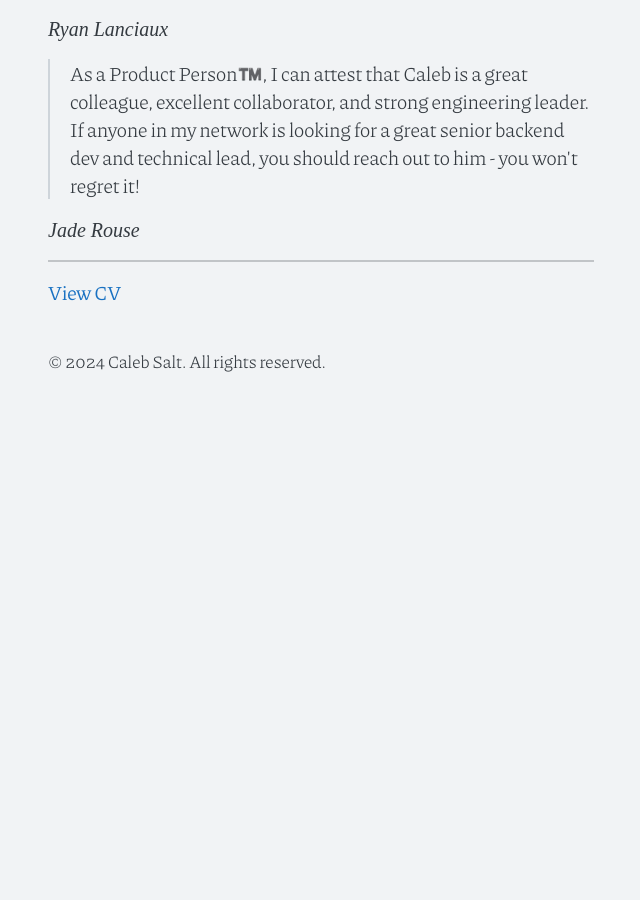
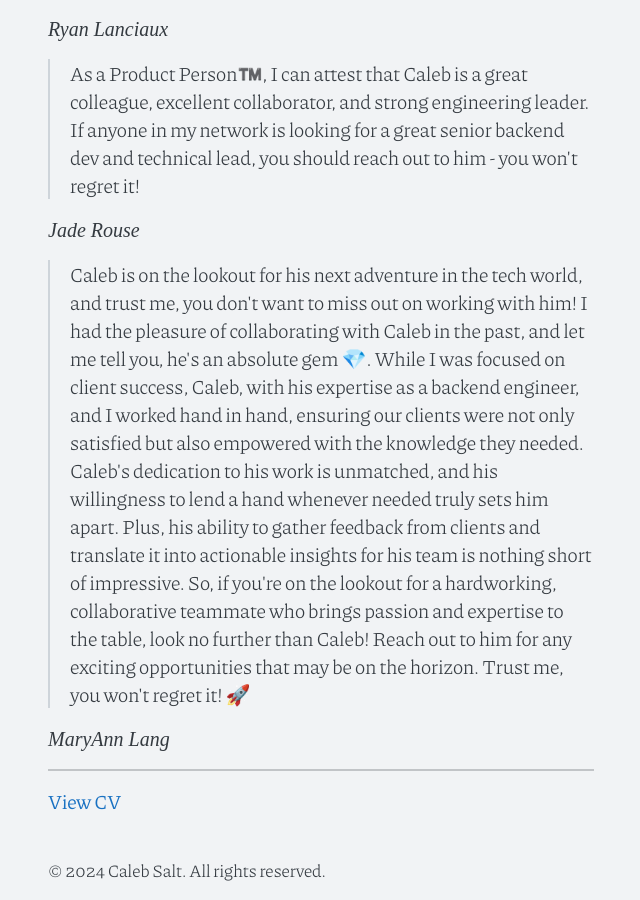
Before and after one commit to voidnologo/voidnologo.github.io, a Jekyll site: the page built from index.md, in a window 1280 px wide and 900 px high, scrolled down 2379 px. Shown: the whole window, without its empty margins (319-959 px from the left). Built offline with Jekyll 4.4.1, drawn with Linux system fonts in a browser that asks for light colours; some web fonts are replaced; before the commit the page ends 2793 px from its top, so only the background shows below that.

Commit message:
maryann lang testimonial

```diff
--- a/index.md
+++ b/index.md
@@ -60,6 +60,14 @@ Everyday I want to learn something new and feel challenged to improve.
 </blockquote>
 <cite>Jade Rouse</cite>
 
+<blockquote>
+    Caleb is on the lookout for his next adventure in the tech world, and trust me, you don't want to miss out on working with him!
+    I had the pleasure of collaborating with Caleb in the past, and let me tell you, he's an absolute gem 💎. While I was focused on client success, Caleb, with his expertise as a backend engineer, and I worked hand in hand, ensuring our clients were not only satisfied but also empowered with the knowledge they needed.
+    Caleb's dedication to his work is unmatched, and his willingness to lend a hand whenever needed truly sets him apart. Plus, his ability to gather feedback from clients and translate it into actionable insights for his team is nothing short of impressive.
+    So, if you're on the lookout for a hardworking, collaborative teammate who brings passion and expertise to the table, look no further than Caleb! Reach out to him for any exciting opportunities that may be on the horizon. Trust me, you won't regret it! 🚀
+</blockquote>
+<cite>MaryAnn Lang</cite>
+
 
 <hr>
 
```
